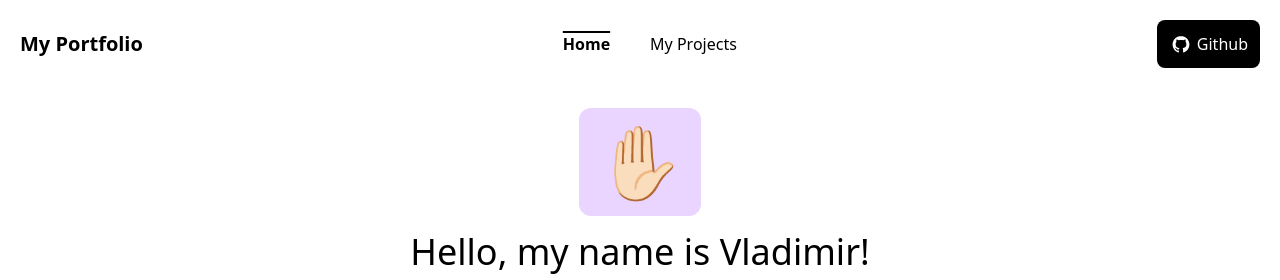
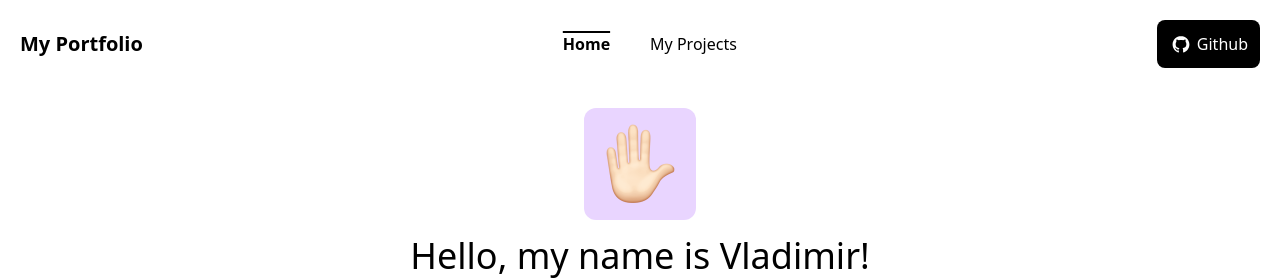
Before and after one commit to vlppz/my_portfolio-OLD-, a React (Create React App) app: page / in a window 1280 px wide. Shown: the top 280 px of the page. Built offline with nearby package versions, Linux system fonts and the light colour scheme; a web font is replaced by a local one.

Commit message:
sdfafasdfsadfa

```diff
--- a/src/Home.jsx
+++ b/src/Home.jsx
@@ -2,7 +2,9 @@ function Home() {
     return (
         <main className='pxl-10 pt-5'>
             <div className='w-screen flex justify-center items-center'>
-                <div className="text-7xl p-4 bg-purple-200 rounded-xl transition-all ease-in-out duration-500 hover:rotate-12"><span className="cursor-default font-appleemoji">✋🏻</span></div>
+                <div className="text-7xl p-4 bg-purple-200 rounded-xl transition-all ease-in-out duration-500 hover:rotate-12">
+                    <img src="./hand.png" alt="hand" className="h-20" />
+                </div>
             </div>
             <h1 className="font-light text-4xl w-screen text-center mt-4">Hello, my name is Vladimir!</h1>
         </main>
```
Also changed, not shown: public/hand.png (added).
